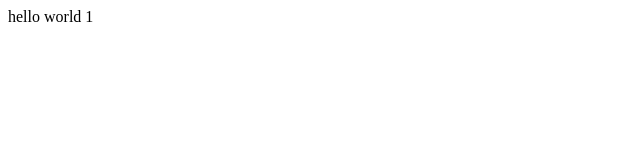
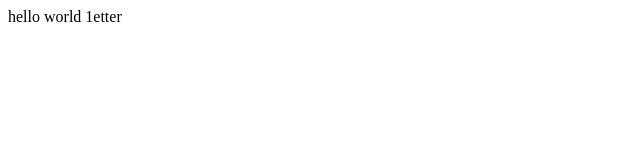
Before and after one commit to Tmoxic/the-first-repo, a plain HTML site: page index.html in a window 1280 px wide. Shown: the full height of the page, 0-640 px from the left. Drawn offline with Linux system fonts and the light colour scheme.

Commit message:
third change

```diff
--- a/index.html
+++ b/index.html
@@ -1,5 +1,5 @@
 <html>
     <body>
-        hello world 1
+        hello world 1etter
     </body>
 </html>
```
